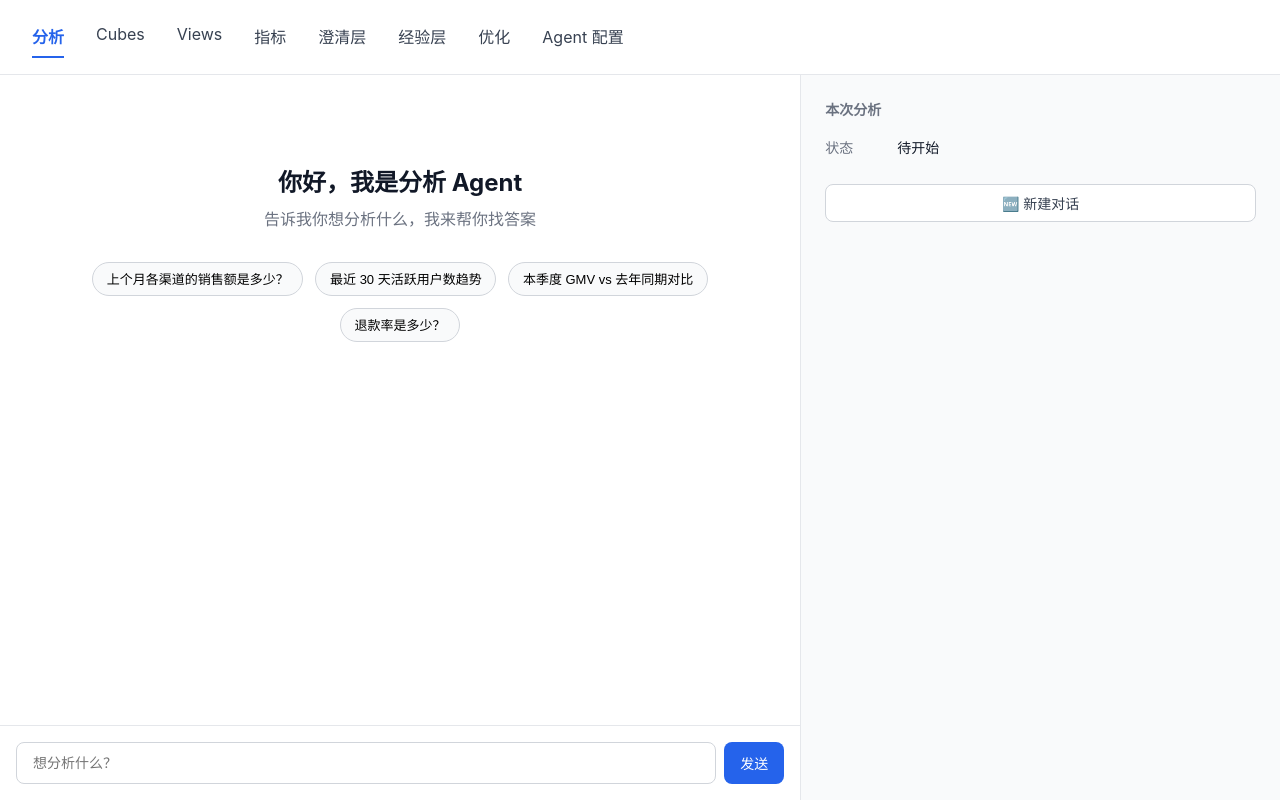
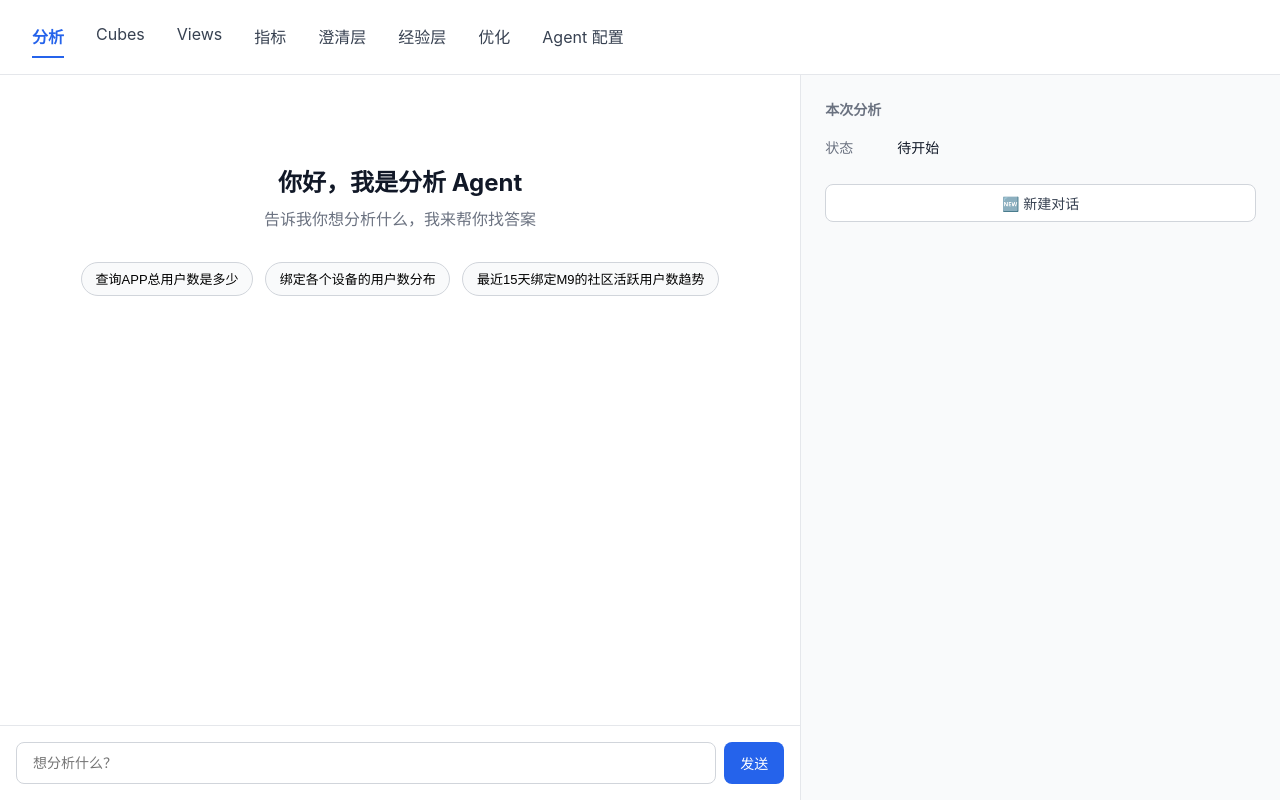
Before and after one commit to jedshen123/momcozy-data-agent, a React (Vite) app in the folder frontend/: page /analysis in a window 1280 px wide. Built offline with nearby package versions, Linux system fonts and the light colour scheme; the HTML template or start-up script is replaced by a standard one.

Commit message:
feat(analysis): 更新示例问题气泡为3个业务问题

```diff
--- a/frontend/src/pages/analysis/AnalysisPage.tsx
+++ b/frontend/src/pages/analysis/AnalysisPage.tsx
@@ -8,10 +8,9 @@ import { emptySession } from '../../types/analysis'
 import { dispatchAnalysisEvent } from './analysisApi'
 
 const examples = [
-  '上个月各渠道的销售额是多少？',
-  '最近 30 天活跃用户数趋势',
-  '本季度 GMV vs 去年同期对比',
-  '退款率是多少？',
+  '查询APP总用户数是多少',
+  '绑定各个设备的用户数分布',
+  '最近15天绑定M9的社区活跃用户数趋势',
 ]
 
 const btn = (primary?: boolean): React.CSSProperties => ({
```
